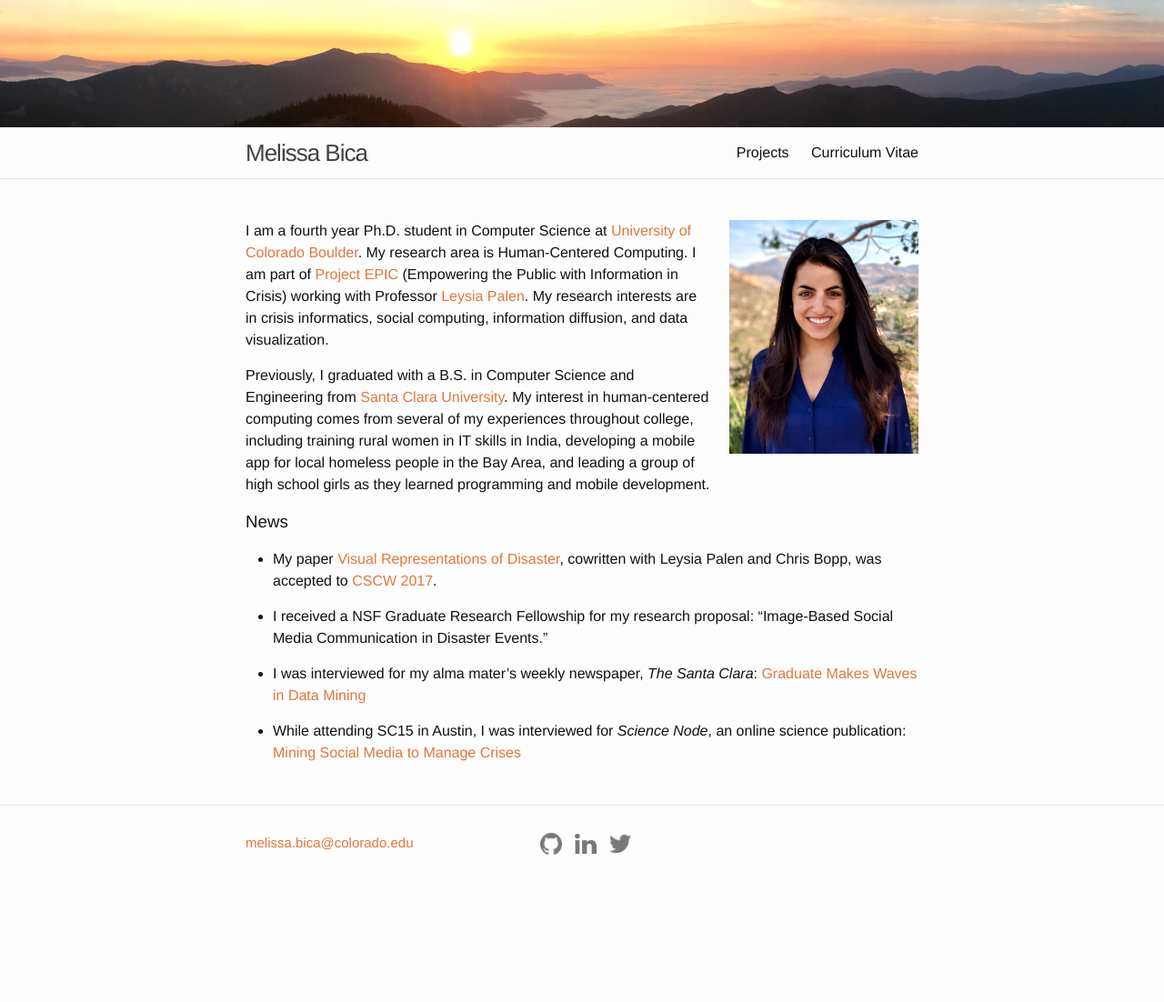
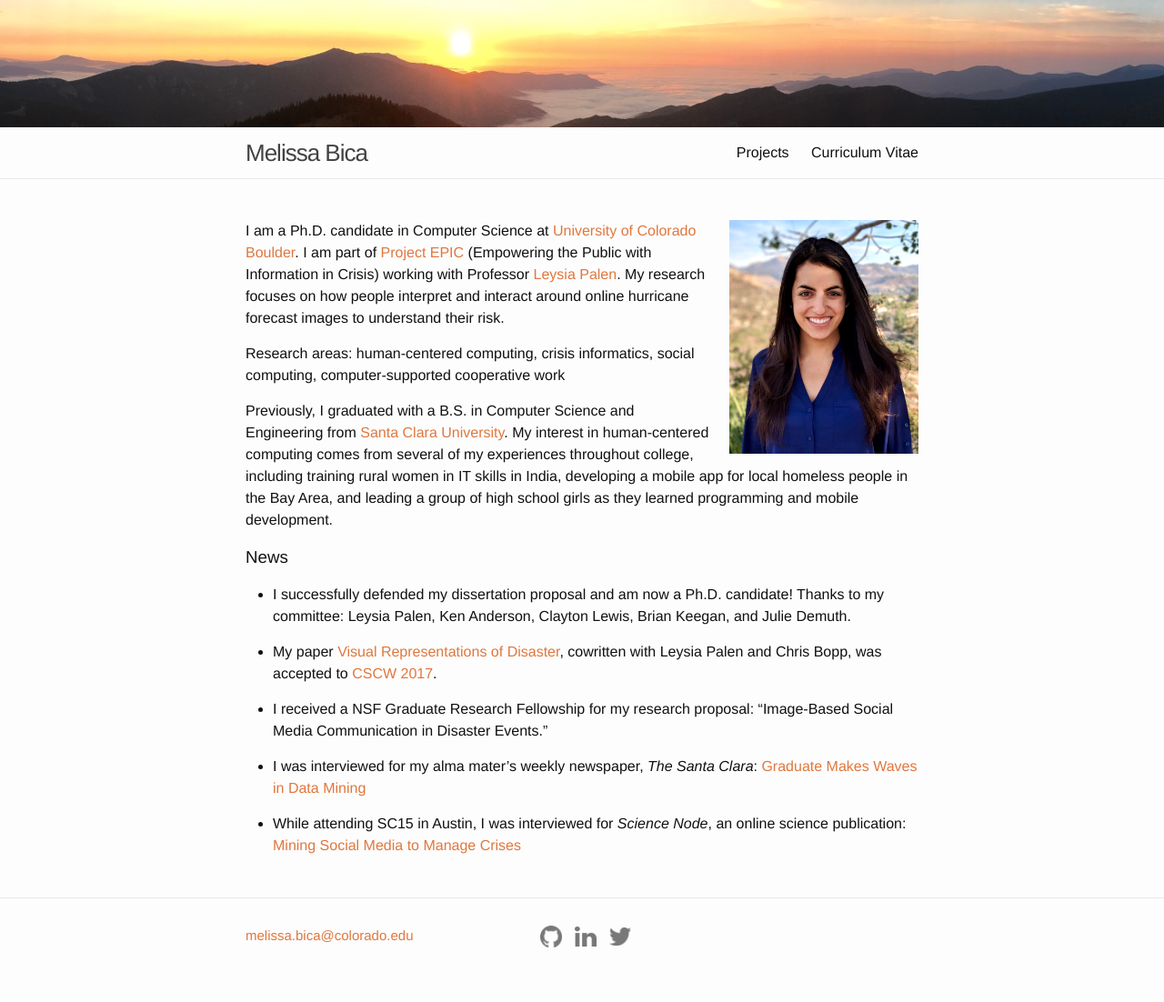
Before and after one commit to melissabica/melissabica.github.io, a Jekyll site: the page built from index.md, in a window 1280 px wide. Shown: the whole page at 91% size. Built offline with Jekyll 4.4.1, drawn with Linux system fonts in a browser that asks for light colours; nearby versions of some CDN libraries; comment, search, counter and statistics services are not loaded; before the commit the page ends 1000 px from its top, so only the background shows below that.

Commit message:
update for phd candidacy

```diff
--- a/index.md
+++ b/index.md
@@ -6,7 +6,9 @@ layout: default
 <img src="/assets/headshot.jpg" alt="headshot" style="width: 208px; margin-left: 20px;" align="right"/>
 
 
-I am a fourth year Ph.D. student in Computer Science at [University of Colorado Boulder](http://colorado.edu). My research area is Human-Centered Computing. I am part of [Project EPIC](http://epic.cs.colorado.edu/) (Empowering the Public with Information in Crisis) working with Professor [Leysia Palen](http://cmci.colorado.edu/~palen/). My research interests are in crisis informatics, social computing, information diffusion, and data visualization.
+I am a Ph.D. candidate in Computer Science at [University of Colorado Boulder](http://colorado.edu). I am part of [Project EPIC](http://epic.cs.colorado.edu/) (Empowering the Public with Information in Crisis) working with Professor [Leysia Palen](http://cmci.colorado.edu/~palen/). My research focuses on how people interpret and interact around online hurricane forecast images to understand their risk.
+
+Research areas: human-centered computing, crisis informatics, social computing, computer-supported cooperative work
 
 Previously, I graduated with a B.S. in Computer Science and Engineering from [Santa Clara University](http://scu.edu). My interest in human-centered computing comes from several of my experiences throughout college, including training rural women in IT skills in India, developing a mobile app for local homeless people in the Bay Area, and leading a group of high school girls as they learned programming and mobile development.
 
@@ -14,6 +16,8 @@ Previously, I graduated with a B.S. in Computer Science and Engineering from [Sa
 
 
 ### News
+* I successfully defended my dissertation proposal and am now a Ph.D. candidate! Thanks to my committee: Leysia Palen, Ken Anderson, Clayton Lewis, Brian Keegan, and Julie Demuth.
+
 * My paper [Visual Representations of Disaster](http://dl.acm.org/authorize?N21352), cowritten with Leysia Palen and Chris Bopp, was accepted to [CSCW 2017](https://cscw.acm.org/2017/).
 
 * I received a NSF Graduate Research Fellowship for my research proposal: "Image-Based Social Media Communication in Disaster Events."
```
Also changed, not shown: 3-cv.md (+2 -2 lines), 1 other file.
